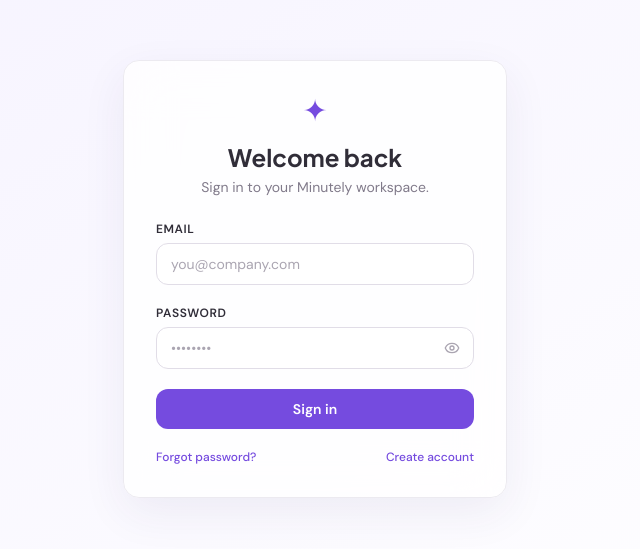
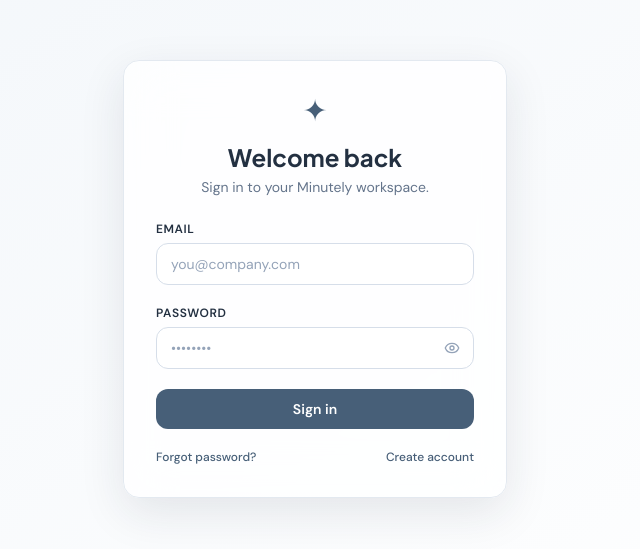
Before and after one commit to pragatipatil1428/meetingnotes, a Next.js app: page /login in a window 1280 px wide. Shown: the part 121-670 px from the top of the page, without its empty margins (325-965 px from the left). Built offline with nearby package versions, Linux system fonts and the light colour scheme.

Commit message:
theme chnaged

```diff
--- a/app/globals.css
+++ b/app/globals.css
@@ -3,33 +3,33 @@
 /* ── Tailwind v4 Theme Configuration ──────────────── */
 
 @theme {
-  /* Brand Colors */
-  --color-brand-50: #f5f2ff;
-  --color-brand-100: #ede6ff;
-  --color-brand-200: #ddd0ff;
-  --color-brand-300: #c4abff;
-  --color-brand-400: #a882ff;
-  --color-brand-500: #8b5cf6;
-  --color-brand-600: #754bdf;
-  --color-brand-700: #6339c9;
-  --color-brand-800: #4a2a9e;
-  --color-brand-900: #3b1f7e;
+  /* Brand Colors (slate / neutral with a subtle cool undertone) */
+  --color-brand-50: #f2f6fa;
+  --color-brand-100: #e6edf4;
+  --color-brand-200: #cfdbe7;
+  --color-brand-300: #a9bccf;
+  --color-brand-400: #7f98b1;
+  --color-brand-500: #5e7a94;
+  --color-brand-600: #475f78;
+  --color-brand-700: #394d61;
+  --color-brand-800: #2d3d4f;
+  --color-brand-900: #1e2a38;
 
   /* Surface Colors */
   --color-surface: #ffffff;
-  --color-surface-secondary: #f8f8fb;
-  --color-surface-tertiary: #f0eef5;
+  --color-surface-secondary: #f6f8fb;
+  --color-surface-tertiary: #eef2f7;
 
   /* Border Colors */
-  --color-border: #eceaf0;
-  --color-border-light: #f0eef3;
-  --color-border-input: #e1dde7;
+  --color-border: #e3e9f0;
+  --color-border-light: #e9eef5;
+  --color-border-input: #d6dee9;
 
   /* Text Colors */
-  --color-text-primary: #302d38;
-  --color-text-secondary: #807a8a;
-  --color-text-muted: #908b98;
-  --color-text-light: #aaa5b1;
+  --color-text-primary: #233041;
+  --color-text-secondary: #64748b;
+  --color-text-muted: #8090a3;
+  --color-text-light: #94a3b8;
 
   /* Status Colors */
   --color-success: #37a474;
@@ -38,10 +38,10 @@
   --color-info: #4f8ed4;
 
   /* Shadows */
-  --shadow-card: 0 1px 3px rgba(47, 41, 56, 0.04);
-  --shadow-elevated: 0 4px 12px rgba(47, 41, 56, 0.06);
-  --shadow-modal: 0 8px 30px rgba(59, 40, 117, 0.08);
-  --shadow-xl: 0 15px 45px rgba(59, 40, 117, 0.07);
+  --shadow-card: 0 1px 3px rgba(30, 41, 59, 0.05);
+  --shadow-elevated: 0 4px 12px rgba(30, 41, 59, 0.08);
+  --shadow-modal: 0 8px 30px rgba(30, 41, 59, 0.12);
+  --shadow-xl: 0 15px 45px rgba(30, 41, 59, 0.1);
 
   /* Fonts */
   --font-sans: "DM Sans", system-ui, -apple-system, sans-serif;
@@ -57,18 +57,18 @@
 /* ── Dark Mode Overrides ──────────────────────────── */
 
 .dark {
-  --color-surface: #1a1a2e;
-  --color-surface-secondary: #16162a;
-  --color-surface-tertiary: #12122a;
+  --color-surface: #1b2637;
+  --color-surface-secondary: #121c2b;
+  --color-surface-tertiary: #0d1624;
 
-  --color-border: #2a2a4a;
-  --color-border-light: #22223e;
-  --color-border-input: #2e2e50;
+  --color-border: #2b3a4f;
+  --color-border-light: #253349;
+  --color-border-input: #33445c;
 
-  --color-text-primary: #e8e6f0;
-  --color-text-secondary: #a8a4b8;
-  --color-text-muted: #8884a0;
-  --color-text-light: #6a6680;
+  --color-text-primary: #e6ecf4;
+  --color-text-secondary: #94a3b8;
+  --color-text-muted: #7e8da1;
+  --color-text-light: #64748b;
 }
 
 /* ── Base Styles ──────────────────────────────────── */
--- a/components/analytics/analytics-dashboard.tsx
+++ b/components/analytics/analytics-dashboard.tsx
@@ -51,16 +51,16 @@ interface AnalyticsData {
   topTags: { tag: string; count: number }[];
 }
 
-const COLORS = ["#8b5cf6", "#37a474", "#d06e45", "#4f8ed4", "#d14545"];
-const PIE_COLORS = ["#8b5cf6", "#37a474", "#d06e45"];
+const COLORS = ["#475f78", "#37a474", "#d06e45", "#4f8ed4", "#d14545"];
+const PIE_COLORS = ["#475f78", "#37a474", "#d06e45"];
 const STATUS_LABELS: Record<string, string> = {
   TODO: "To Do",
   IN_PROGRESS: "In Progress",
   DONE: "Done",
 };
 const PRIORITY_COLORS: Record<string, string> = {
-  LOW: "#4f8ed4",
-  MEDIUM: "#8b5cf6",
+  LOW: "#7f98b1",
+  MEDIUM: "#475f78",
   HIGH: "#d06e45",
   URGENT: "#d14545",
 };
@@ -234,7 +234,7 @@ export function AnalyticsDashboard() {
                     fontSize: 12,
                   }}
                 />
-                <Bar dataKey="count" fill="#8b5cf6" radius={[4, 4, 0, 0]} />
+                <Bar dataKey="count" fill="#475f78" radius={[4, 4, 0, 0]} />
               </BarChart>
             </ResponsiveContainer>
           </div>
@@ -338,7 +338,7 @@ export function AnalyticsDashboard() {
                 />
                 <Bar dataKey="count" radius={[0, 4, 4, 0]}>
                   {charts.tasksByPriority.map((entry, i) => (
-                    <Cell key={`cell-${i}`} fill={PRIORITY_COLORS[entry.priority] || "#8b5cf6"} />
+                    <Cell key={`cell-${i}`} fill={PRIORITY_COLORS[entry.priority] || "#475f78"} />
                   ))}
                 </Bar>
               </BarChart>
```
Also changed, not shown: app/icon.svg.
